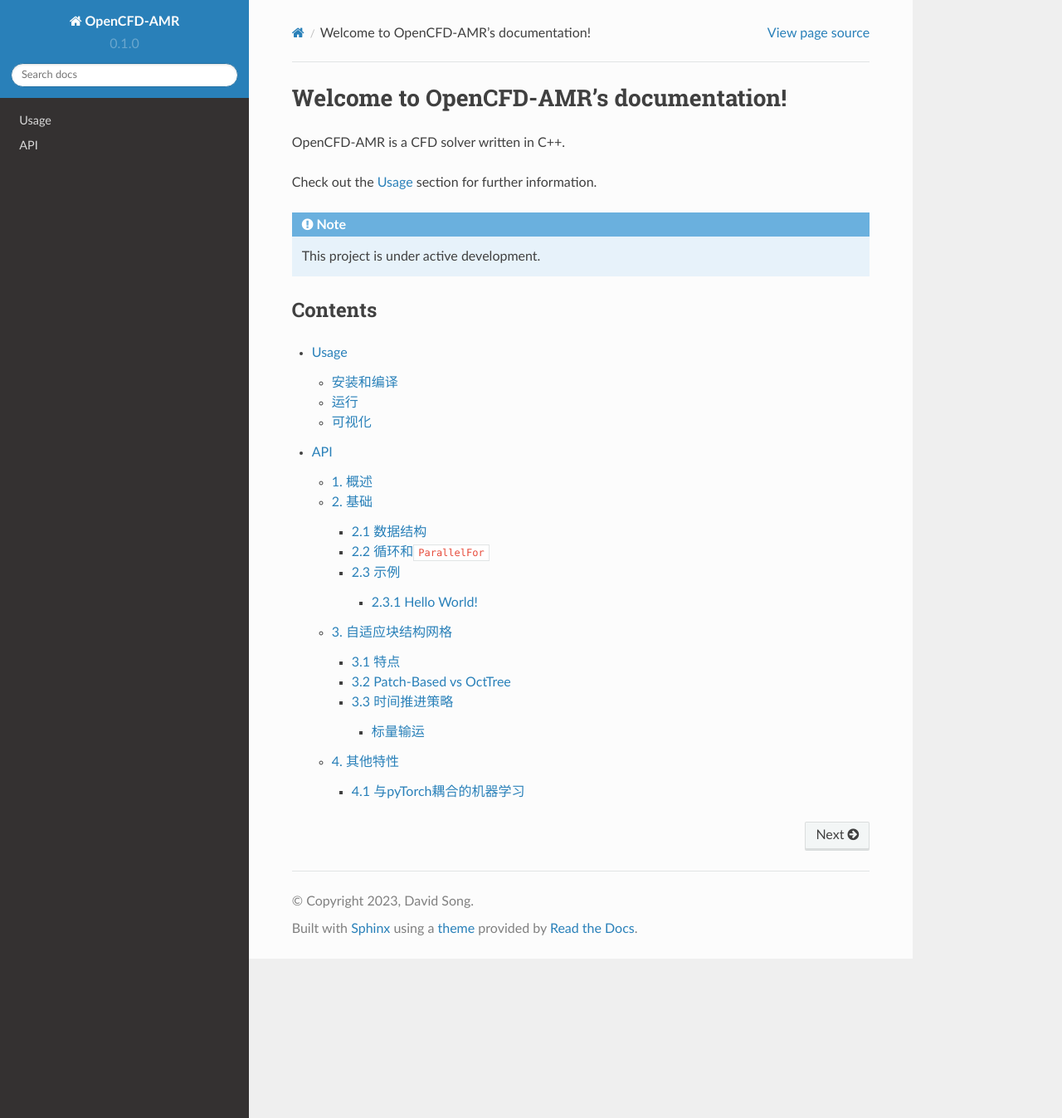
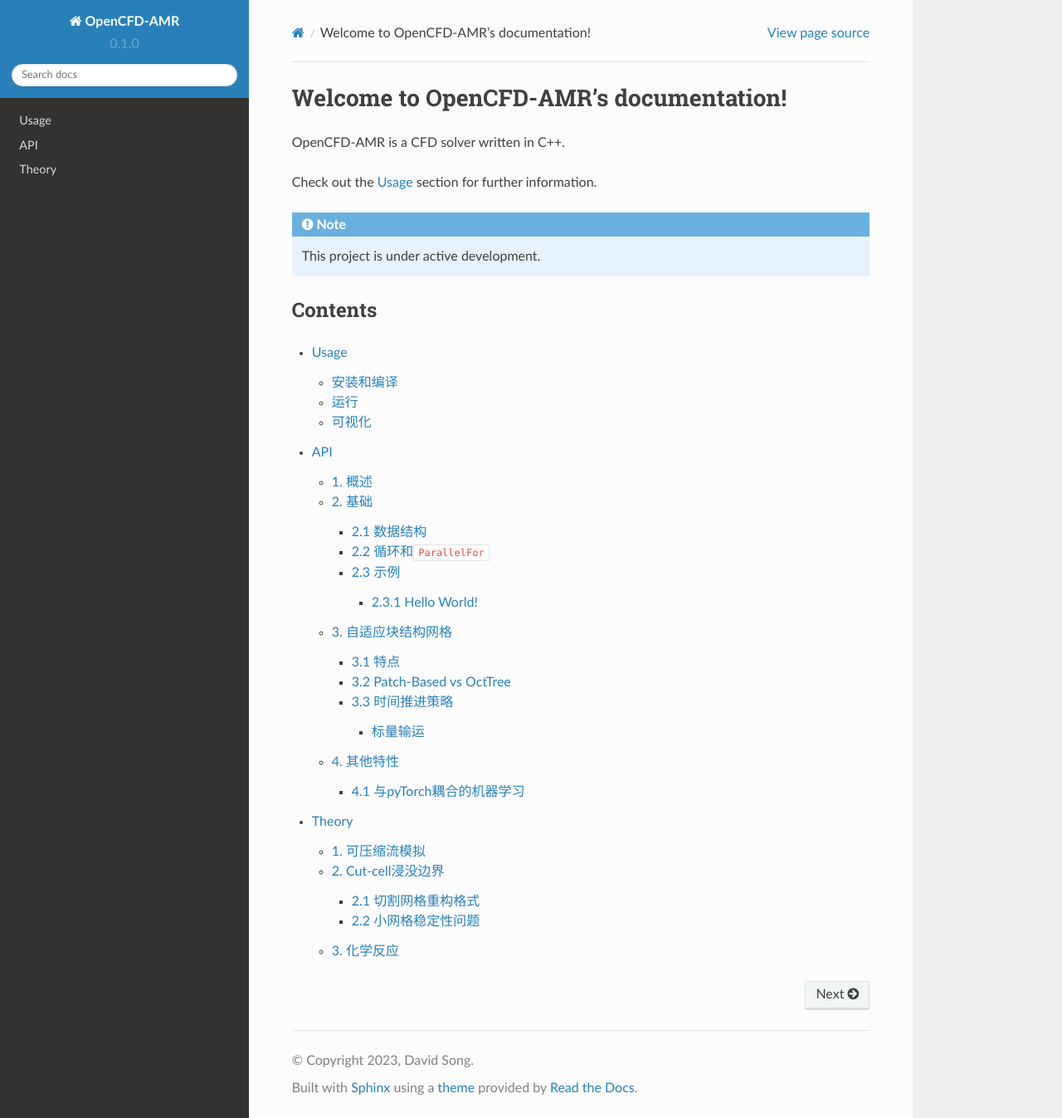
Before and after one commit to FR13ndSDP/OpenCFD-AMR-DOC, a Sphinx documentation site: the page built from docs/source/index.rst, in a window 1280 px wide and 1347 px high. Shown: the whole window at 83% size. Built offline with Sphinx 7.4.7 and the Read the Docs theme 2.0.0, drawn with Linux system fonts in a browser that asks for light colours.

Commit message:
add theory

```diff
--- a/docs/source/index.rst
+++ b/docs/source/index.rst
@@ -16,3 +16,4 @@ Contents
 
    usage
    api
+   theory
--- /dev/null
+++ b/docs/source/theory.md
@@ -0,0 +1,11 @@
+# Theory
+
+## 1. 可压缩流模拟
+
+## 2. Cut-cell浸没边界
+
+### 2.1 切割网格重构格式
+
+### 2.2 小网格稳定性问题
+
+## 3. 化学反应
```
